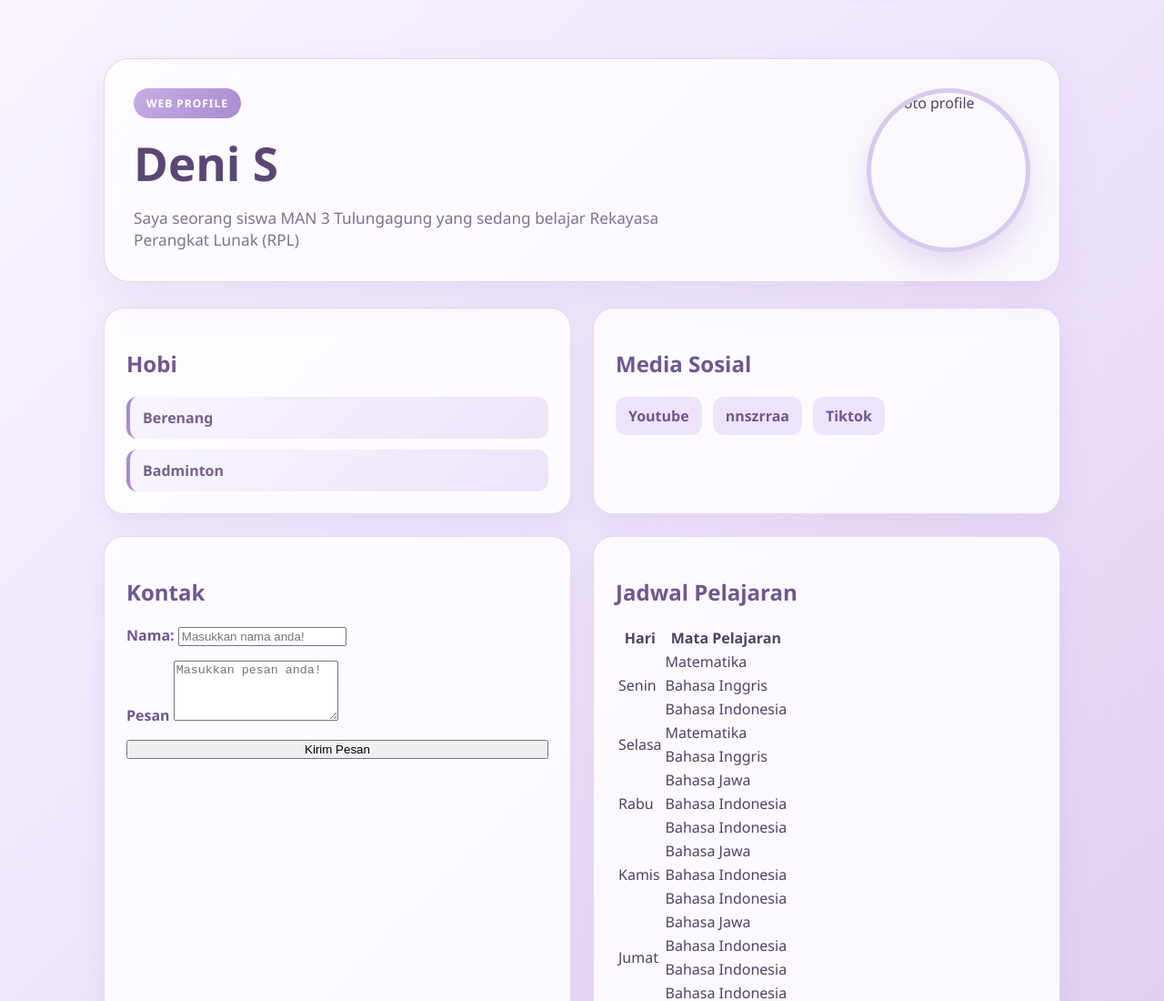
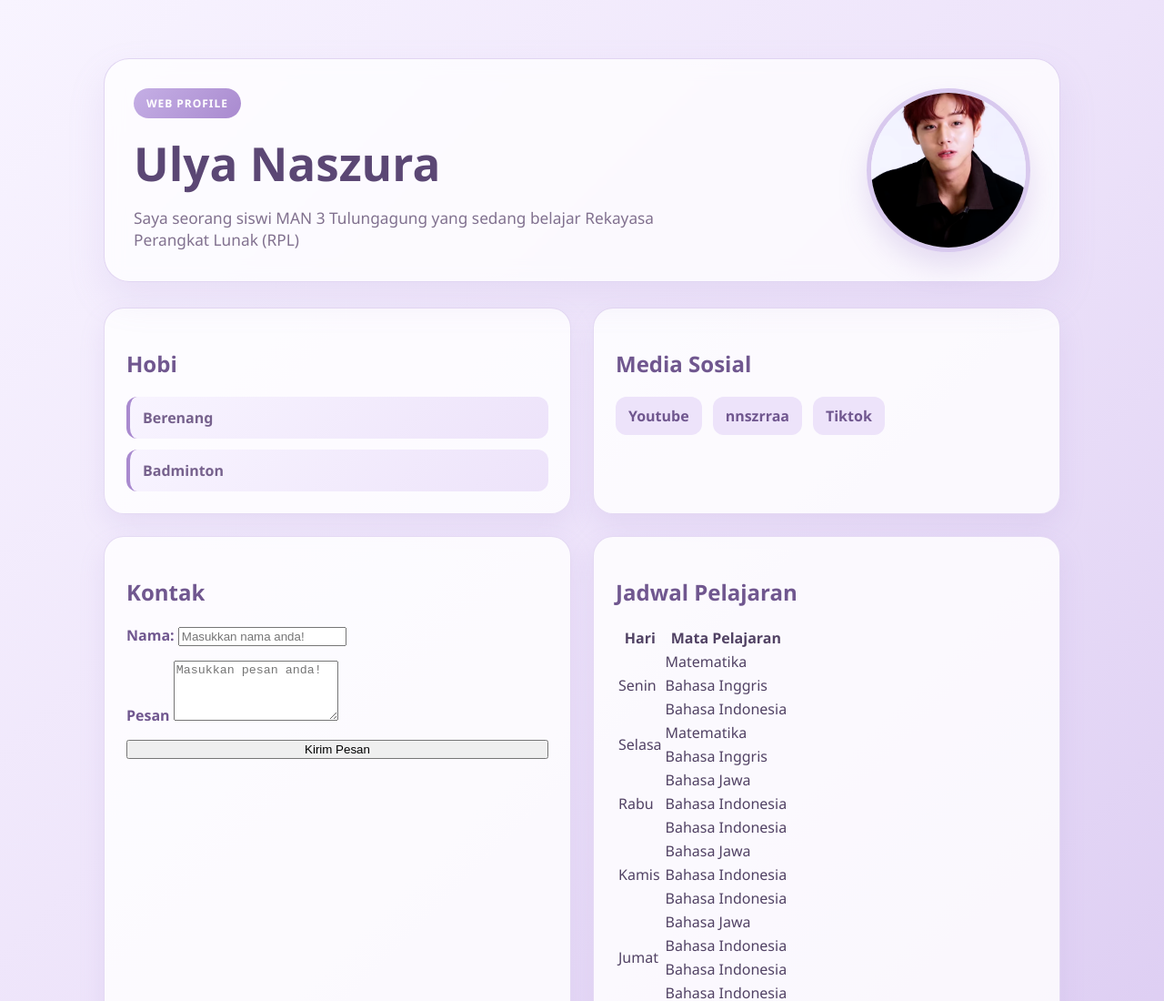
Before and after one commit to naszuraulya-jpg/PROFILE, a plain HTML site: page index.html in a window 1280 px wide. Shown: the top 1100 px of the page at 91% size. Drawn offline with Linux system fonts and the light colour scheme.

Commit message:
Update index.html

```diff
--- a/index.html
+++ b/index.html
@@ -11,13 +11,13 @@
     <header class="hero">
       <div class="profile-content">
         <span class="badge">Web Profile</span>
-        <h1 id="text1" class="judul judul-besar">Deni S</h1>
+        <h1 id="text1" class="judul judul-besar">Ulya Naszura</h1>
         <p id="text2" class="judul">
-          Saya seorang siswa MAN 3 Tulungagung yang sedang belajar Rekayasa
+          Saya seorang siswi MAN 3 Tulungagung yang sedang belajar Rekayasa
           Perangkat Lunak (RPL)
         </p>
       </div>
-      <img class="profile-photo" src="profile.jpeg" alt="photo profile" />
+      <img class="profile-photo" src="./jihoon ku.png" alt="photo profile" />
     </header>
 
     <main class="content-grid">
```
